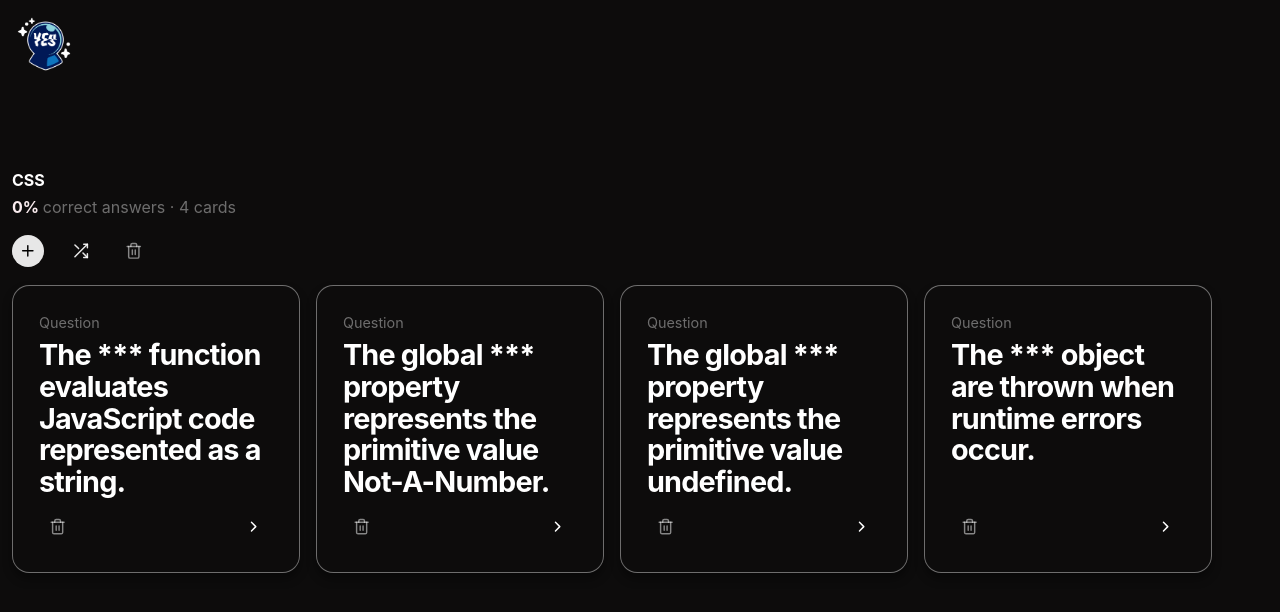
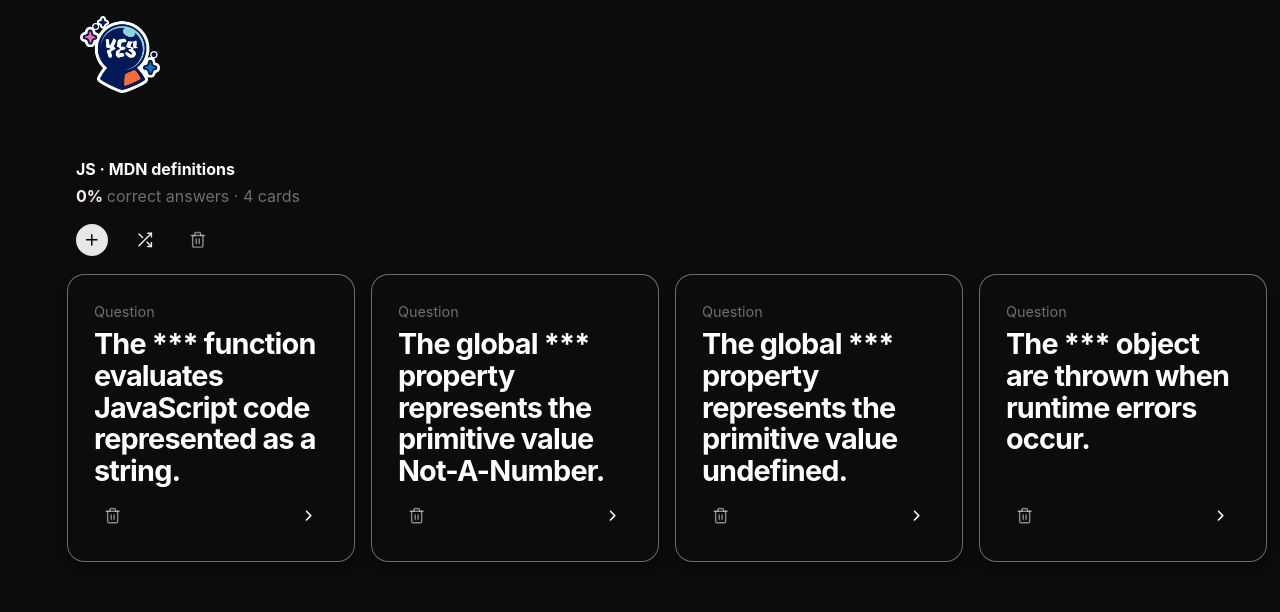
Before and after one commit to evilpaper/nailed-it, a React (Create React App) app: page / in a window 1280 px wide. Shown: the top 612 px of the page. Built offline with nearby package versions, Linux system fonts and the light colour scheme.

Commit message:
Allow cards to scroll all the way to left screen edge

```diff
--- a/src/components/App.js
+++ b/src/components/App.js
@@ -2,7 +2,7 @@ import React, { useState } from "react";
 import Decks from "./Decks";
 import "./app.css";
 import nanoid from "nanoid";
-import nailedItLogo from "./../images/nailed-it-logo.png";
+import nailedItLogo from "./../images/nailed-it-logo-public.png";
 // import { FiLayers } from "react-icons/fi";
 
 import START_DECKS from "./START_DECKS";
@@ -112,8 +112,9 @@ export default function App() {
             <img
               src={nailedItLogo}
               alt="Nailed It"
-              width="56px"
-              height="56px"
+              width="100%"
+              height="100%"
+              object-fit="cover"
             ></img>
           </div>
           {/* <button className="add-deck" onClick={addDeck}>
--- a/src/components/Deck/Deck.jsx
+++ b/src/components/Deck/Deck.jsx
@@ -55,6 +55,7 @@ export default function Deck({
 
   return (
     <div className="deck">
+      <div className="deck-header">
       <input
         type="text"
         name="deck-name"
@@ -88,6 +89,7 @@ export default function Deck({
           <FiTrash2 className="deck__button-icon" />
         </button>
       </div>
+      </div>
       <div className="deck__card-list">
         {transitions.map(({ item, props: { x, ...rest }, key }, index) => (
           <a.div
--- a/src/components/Deck/styles.css
+++ b/src/components/Deck/styles.css
@@ -1,7 +1,13 @@
 .deck {
   display: flex;
   flex-direction: column;
-  padding-top: 4em;
+  padding-top: 2em;
+}
+
+.deck-header {
+  display: flex;
+  flex-direction: column;
+  margin-left: 4em;
 }
 
 .deck__name,
@@ -57,6 +63,7 @@
   -webkit-overflow-scrolling: touch;
   height: 20em;
   padding: 12px;
+  padding-left: 4.2em;
 }
 
 .deck__add-card,
--- a/src/components/START_DECKS.js
+++ b/src/components/START_DECKS.js
@@ -3,7 +3,7 @@ import nanoid from "nanoid";
 const START_DECKS = [
   {
     id: nanoid(),
-    name: "CSS",
+    name: "JS · MDN definitions",
     cards: [
       {
         id: nanoid(),
--- a/src/components/app.css
+++ b/src/components/app.css
@@ -19,6 +19,11 @@ body {
   align-items: center;
   padding: 1em;
   margin-bottom: 1em;
+}
+
+.logo {
+  width: 5em;
+  margin-left: 4em;
 }
 
 .header__left-part {
```
Also changed, not shown: src/images/nailed-it-logo-color.png (deleted).
